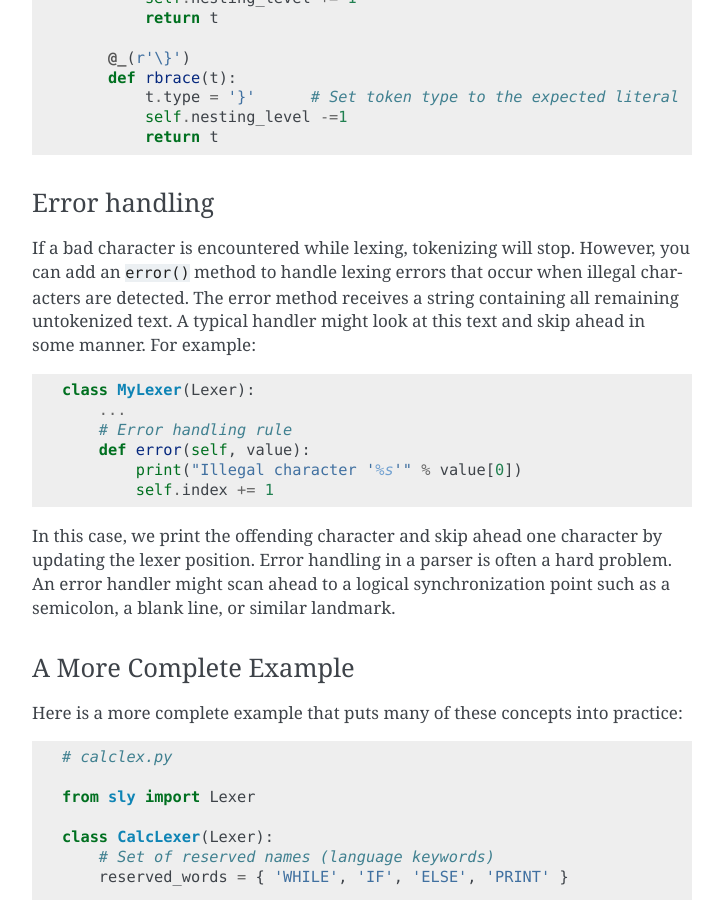
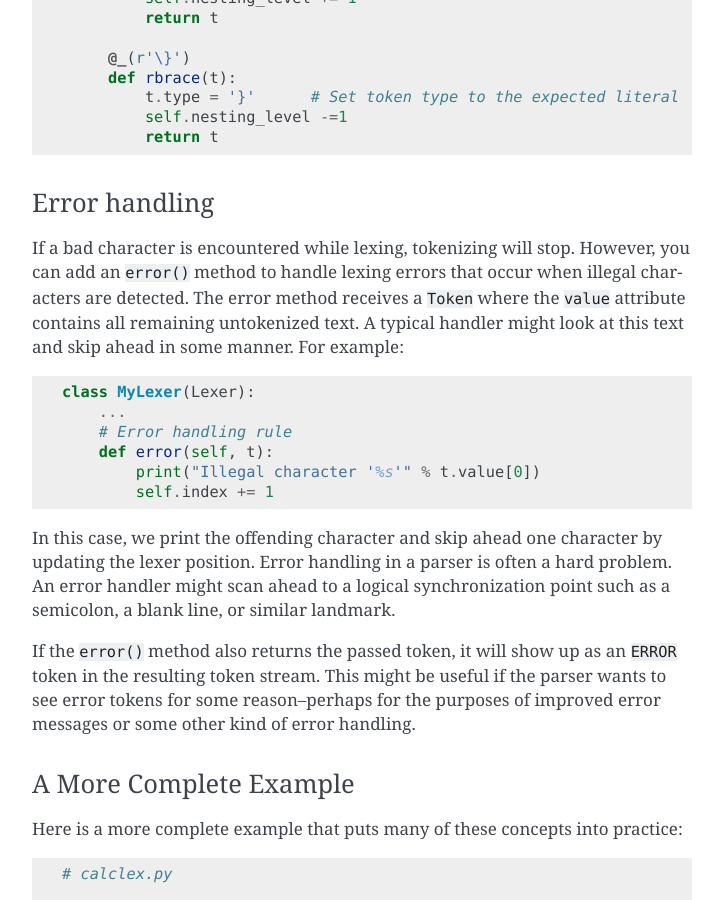
Before and after one commit to dabeaz/sly, a Sphinx documentation site: the page built from docs/sly.rst, in a window 1280 px wide and 900 px high, scrolled down 7064 px. Shown: the whole window, without its empty margins (388-1111 px from the left). Built offline with Sphinx 7.4.7, drawn with Linux system fonts in a browser that asks for light colours.

Commit message:
Changes for 0.2

```diff
--- a/docs/index.rst
+++ b/docs/index.rst
@@ -78,8 +78,8 @@ expressions and store variables::
         def newline(self, t):
             self.lineno += t.value.count('\n')
 
-        def error(self, value):
-            print("Illegal character '%s'" % value[0])
+        def error(self, t):
+            print("Illegal character '%s'" % t.value[0])
             self.index += 1
 
     class CalcParser(Parser):
--- a/docs/sly.rst
+++ b/docs/sly.rst
@@ -350,15 +350,15 @@ Error handling
 If a bad character is encountered while lexing, tokenizing will stop.
 However, you can add an ``error()`` method to handle lexing errors
 that occur when illegal characters are detected.  The error method
-receives a string containing all remaining untokenized text.  A
-typical handler might look at this text and skip ahead in some manner.
-For example::
+receives a ``Token`` where the ``value`` attribute contains all
+remaining untokenized text.  A typical handler might look at this text
+and skip ahead in some manner.  For example::
 
     class MyLexer(Lexer):
         ...
         # Error handling rule
-        def error(self, value):
-            print("Illegal character '%s'" % value[0])
+        def error(self, t):
+            print("Illegal character '%s'" % t.value[0])
             self.index += 1
 
 In this case, we print the offending character and skip ahead
@@ -366,6 +366,13 @@ one character by updating the lexer position.   Error handling in a
 parser is often a hard problem.  An error handler might scan ahead
 to a logical synchronization point such as a semicolon, a blank line,
 or similar landmark.
+
+If the ``error()`` method also returns the passed token, it will
+show up as an ``ERROR`` token in the resulting token stream. This
+might be useful if the parser wants to see error tokens for some
+reason--perhaps for the purposes of improved error messages or
+some other kind of error handling.
+
 
 A More Complete Example
 ^^^^^^^^^^^^^^^^^^^^^^^
--- a/setup.py
+++ b/setup.py
@@ -11,7 +11,7 @@ setup(name = "sly",
 SLY is an implementation of lex and yacc for Python 3.
 """,
             license="""BSD""",
-            version = "0.1",
+            version = "0.2",
             author = "David Beazley",
             author_email = "dave@dabeaz.com",
             maintainer = "David Beazley",
```
Also changed, not shown: README.md (+3 -3 lines), 6 other files.
